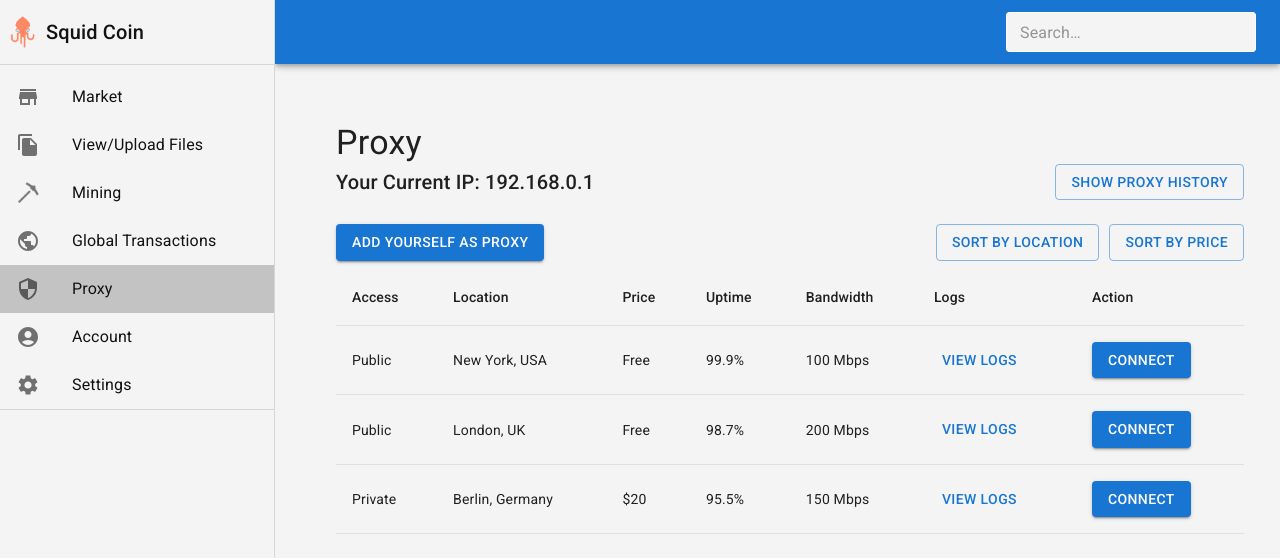
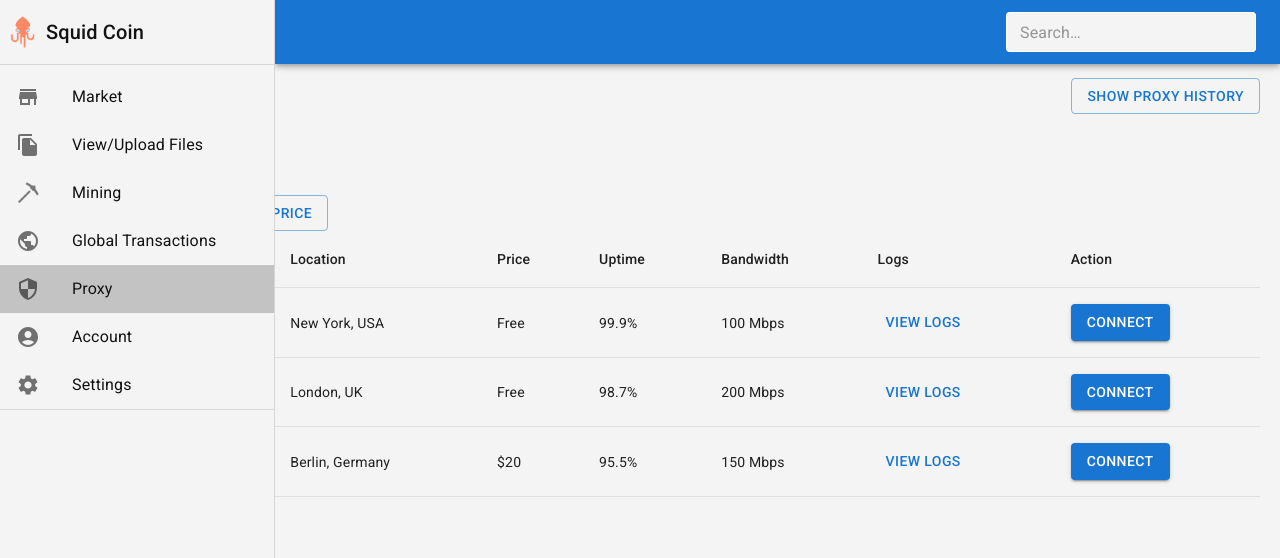
Before and after one commit to Mayukh-Banik/CSE-416, a React (Create React App) app in the folder client/: page /#/market in a window 1280 px wide. Both pictures are taken after a click on the item "Proxy". Shown: the top 558 px of the page. Built offline with nearby package versions, Linux system fonts and the light colour scheme.

Commit message:
added name

```diff
--- a/client/src/Components/ProxyPage.tsx
+++ b/client/src/Components/ProxyPage.tsx
@@ -5,6 +5,7 @@ import { Button, Table, TableBody, TableCell, TableContainer, TableHead, TableRo
 import { useTheme } from '@mui/material/styles';
 
 interface ProxyHost {
+  name: string;
   access: string;
   location: string;
   logs: string[];
@@ -16,8 +17,6 @@ interface ProxyHost {
   price: string;
 }
 
-const drawerWidth = 300;
-const collapsedDrawerWidth = 100;
 
 const ProxyHosts: React.FC = () => {
   const styles = useProxyHostsStyles();
@@ -25,6 +24,7 @@ const ProxyHosts: React.FC = () => {
 
   const [proxyHosts, setProxyHosts] = useState<ProxyHost[]>([
     {
+      name:'p1',
       access: 'Public',
       location: 'New York, USA',
       logs: ['Log entry 1', 'Log entry 2'],
@@ -34,6 +34,7 @@ const ProxyHosts: React.FC = () => {
       price: 'Free',
     },
     {
+      name:'p2',
       access: 'Public',
       location: 'London, UK',
       logs: ['Log entry 1', 'Log entry 2'],
@@ -43,6 +44,7 @@ const ProxyHosts: React.FC = () => {
       price: 'Free',
     },
     {
+      name:'private1',
       access: 'Private',
       location: 'Berlin, Germany',
       logs: ['Log entry 1', 'Log entry 2'],
@@ -53,20 +55,22 @@ const ProxyHosts: React.FC = () => {
     },
   ]);
 
+  //dummy ip address, tentative to change
   const [currentIP, setCurrentIP] = useState<string>('192.168.0.1');
   const [connectedProxy, setConnectedProxy] = useState<ProxyHost | null>(null);
 
   // Dummy history
-  const [proxyHistory, setProxyHistory] = useState<{ location: string; timestamp: string }[]>([
-    { location: 'New York, USA', timestamp: '2024-10-15 10:00:00' },
-    { location: 'London, UK', timestamp: '2024-10-14 14:30:00' },
+  const [proxyHistory, setProxyHistory] = useState<{ name: string, location: string; timestamp: string }[]>([
+    { name:'p1',location: 'New York, USA', timestamp: '2024-10-15 10:00:00' },
+    { name:'priavte1',location: 'London, UK', timestamp: '2024-10-14 14:30:00' },
   ]);
 
   const [showHistoryOnly, setShowHistoryOnly] = useState<boolean>(false);
   const [showForm, setShowForm] = useState<boolean>(false);
 
   const [newProxy, setNewProxy] = useState<ProxyHost>({
-    access: 'Private',
+    name:'',
+    access:'',
     location: '',
     logs: [],
     statistics: { uptime: '' },
@@ -85,7 +89,7 @@ const ProxyHosts: React.FC = () => {
     setConnectedProxy(host);
 
     // Update proxy history
-    const newHistoryEntry = { location: host.location, timestamp: new Date().toLocaleString() };
+    const newHistoryEntry = { name: host.name,location: host.location, timestamp: new Date().toLocaleString() };
     setProxyHistory([...proxyHistory, newHistoryEntry]);
 
     alert(`Connected to ${host.location}`);
@@ -101,7 +105,8 @@ const ProxyHosts: React.FC = () => {
 
     // Reset new proxy fields
     setNewProxy({
-      access: 'Private',
+      name:'',
+      access: '',
       location: '',
       logs: [],
       statistics: { uptime: '' },
@@ -138,21 +143,11 @@ const ProxyHosts: React.FC = () => {
 
   return (
     <div className={styles.container}>
-      <Box
-        sx={{
-          padding: 2,
-          marginTop: '70px',
-          marginLeft: `${drawerWidth}px`,
-          transition: 'margin-left 0.3s ease',
-          [theme.breakpoints.down('sm')]: {
-            marginLeft: `${collapsedDrawerWidth}px`,
-          },
-        }}
-      >
+      <Box className={styles.boxContainer}>
         <Sidebar />
         <Box sx={{ marginTop: 2 }}>
           <Typography variant="h4">Proxy</Typography>
-          <Box sx={{ display: 'flex', alignItems: 'center', justifyContent: 'space-between' }}>
+          <Box className={styles.header}>
             <Typography variant="h6">Your Current IP: {currentIP}</Typography>
             {/* Show Proxy History Button */}
             {!showHistoryOnly && (
@@ -162,15 +157,16 @@ const ProxyHosts: React.FC = () => {
             )}
           </Box>
           <br />
-
+          {/* Show the history*/}
           {showHistoryOnly ? (
             <>
-              <Box sx={{ marginTop: 2 }}>
+              <Box className={styles.historyContainer}>
                 <Typography variant="h5">Proxy Connection History</Typography>
-                <TableContainer>
+                <TableContainer className={styles.historyTable}>
                   <Table>
                     <TableHead>
                       <TableRow>
+                      <TableCell>Name</TableCell>
                         <TableCell>Location</TableCell>
                         <TableCell>Connected At</TableCell>
                       </TableRow>
@@ -178,8 +174,20 @@ const ProxyHosts: React.FC = () => {
                     <TableBody>
                       {proxyHistory.map((entry, index) => (
                         <TableRow key={index}>
+                          <TableCell>{entry.name}</TableCell>
                           <TableCell>{entry.location}</TableCell>
                           <TableCell>{entry.timestamp}</TableCell>
+                          <TableCell>
+                            <Button
+                              variant="contained"
+                              onClick={() => {
+                                const host = proxyHosts.find(h => h.location === entry.location);
+                                if (host) handleConnect(host);
+                              }}
+                             >
+                              Connect
+                            </Button>
+                          </TableCell>
                         </TableRow>
                       ))}
                     </TableBody>
@@ -192,8 +200,8 @@ const ProxyHosts: React.FC = () => {
             </>
           ) : (
             <>
-              <Box sx={{ display: 'flex', alignItems: 'center', justifyContent: 'space-between', marginBottom: 1 }}>
-                {/* Add Yourself as Proxy Button */}
+              <Box className={styles.proxyButton}>
+                {/* Add Yourself as Proxy  */}
                 <Button variant="contained" onClick={() => setShowForm(prev => !prev)}>
                   {showForm ? 'Hide Form' : 'Add Yourself as Proxy'}
                 </Button>
@@ -207,7 +215,7 @@ const ProxyHosts: React.FC = () => {
 
               {/* Expandable Form Section */}
               {showForm && (
-                <Box sx={{ marginTop: 1 }}>
+                <Box sx={{ marginTop: 1 }} className={styles.form}>
                   <Typography variant="h6">Fill in your proxy details</Typography>
                   <Box sx={{ display: 'flex', gap: 2 }}>
                     <TextField
@@ -236,15 +244,16 @@ const ProxyHosts: React.FC = () => {
                       value={newProxy.bandwidth}
                       onChange={(e) => setNewProxy({ ...newProxy, bandwidth: e.target.value })}
                     />
-                    <Button variant="contained" onClick={handleAddProxy}>Add Proxy</Button>
+                    <Button variant="contained" className={styles.submitButton} onClick={handleAddProxy}>Add Proxy</Button>
                   </Box>
                 </Box>
               )}
 
-              <TableContainer>
+              <TableContainer className={styles.proxyTable}>
                 <Table className={styles.table}>
                   <TableHead>
                     <TableRow>
+                    <TableCell>Name</TableCell>
                       <TableCell>Access</TableCell>
                       <TableCell>Location</TableCell>
                       <TableCell>Price</TableCell>
@@ -257,6 +266,7 @@ const ProxyHosts: React.FC = () => {
                   <TableBody>
                     {proxyHosts.map((host, index) => (
                       <TableRow key={index}>
+                        <TableCell>{host.name}</TableCell>
                         <TableCell>{host.access}</TableCell>
                         <TableCell>{host.location}</TableCell>
                         <TableCell>{host.price}</TableCell>
```
